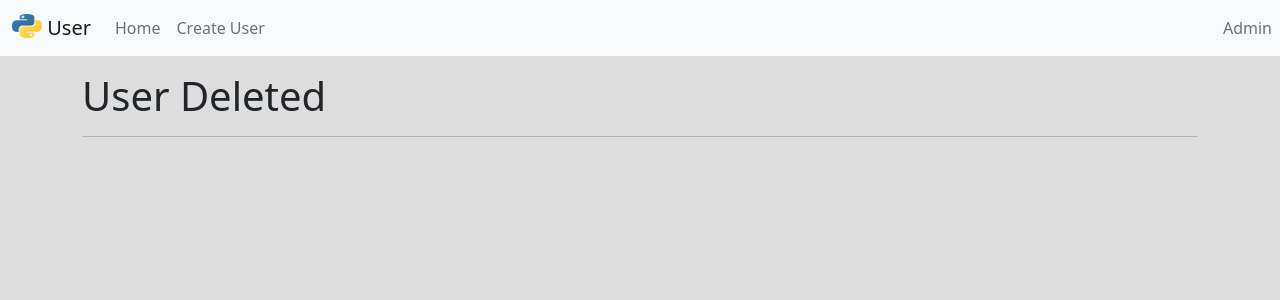
After one commit to fygure/AWS-Flask-Project, a Flask app: template app/templates/public/deleteuser.html in a window 1280 px wide. The commit adds this page. Shown: the top 300 px of the page. Run offline with Flask 2, Linux system fonts and the light colour scheme; the template is opened without the code that fills it, so the values that code supplies are empty; parts of the project's set-up code (start-up, migrations or seed data) failed here and were passed over.

Commit message:
added delete button, todo: functionality

```diff
--- a/app/data_scripting/setup.py
+++ b/app/data_scripting/setup.py
@@ -163,8 +163,6 @@ def add_to_azure(user_data):
     tupe = convert_to_tuple(temp_list)
     user_records = ", ".join(["%s"] * len(temp_list))
     insert_employee(connection, tupe, user_records)
-
-
     connection.close()
 
 #===========================================================================#
--- /dev/null
+++ b/app/templates/public/deleteuser.html
@@ -0,0 +1,20 @@
+{% extends "public/templates/public_template.html" %}
+
+{% block title %}Delete User{% endblock %}
+
+{% block main %}
+
+<div class="container">
+    <div class="row">
+        <div class="col">
+            <h1>User Deleted</h1>
+            <hr>
+
+
+
+
+        </div>
+    </div>
+</div>
+
+{% endblock %}
--- a/app/templates/public/profile.html
+++ b/app/templates/public/profile.html
@@ -12,6 +12,11 @@
     <div class="row">
         <div class="col">
             <h1>Profile</h1>
+
+
+                <button type="submit" class="btn btn-primary">Delete User</button>
+
+
             <hr>
 
             <div class="card">
```
Also changed, not shown: app/views.py (+9 -0 lines).
